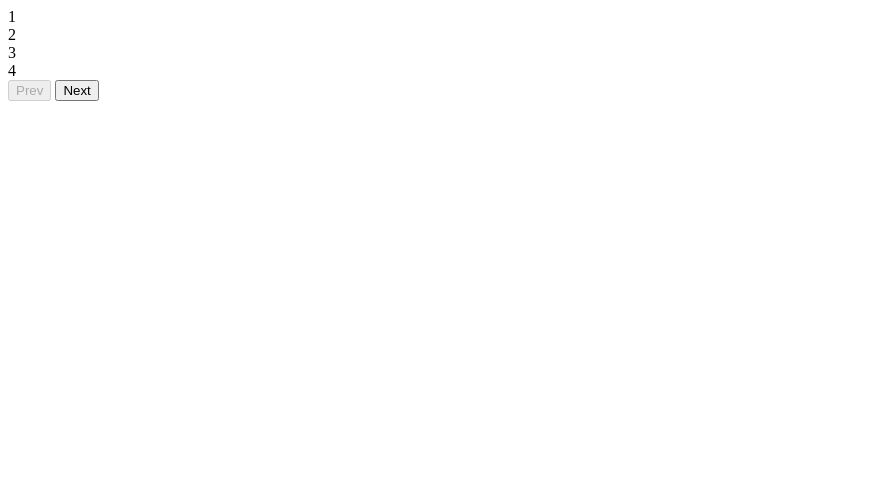
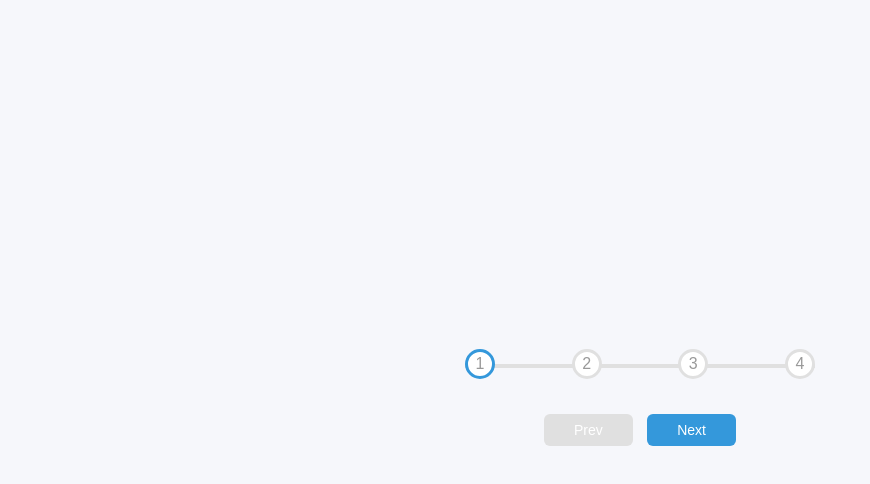
Before and after one commit to Aniket-Wali/50-projects, a plain HTML site: page Day 2 - Progress Steps/index.html in a window 1280 px wide. Shown: the whole page, without its empty margins (0-870 px from the left). Drawn offline with Linux system fonts and the light colour scheme; a web font is replaced by a local one.

Commit message:
added styles to the page.

```diff
--- a/Day 2 - Progress Steps/index.html
+++ b/Day 2 - Progress Steps/index.html
@@ -10,7 +10,7 @@
 <body>
     <div class="container">
         <div class="progress-container">
-            <div class="progress" id="progress">
+            <div class="progress" id="progress"></div>
             <div class="circle active">1</div>
             <div class="circle">2</div>
             <div class="circle">3</div>
@@ -19,7 +19,6 @@
         <button class="btn" id="prev" disabled>Prev</button>
         <button class="btn" id="next">Next</button>
     </div>
-    </div>
     <script src="./script.js"></script>
 </body>
 </html>
--- a/Day 2 - Progress Steps/style.css
+++ b/Day 2 - Progress Steps/style.css
@@ -0,0 +1,95 @@
+@import url('https://fonts.googleapis.com/css?family=Muli&display=swap');
+
+*{
+    box-sizing: border-box;
+}
+
+body {
+    font-family: 'Muli', sans-serif;
+    display: flex;
+    align-items: center;
+    justify-content: center;
+    height: 100vh;
+    overflow: hidden;
+    margin: 0;
+    background-color: #f6f7fb;
+}
+
+.container {
+    text-align: center;
+}
+
+.progress-container {
+    display: flex;
+    justify-content: space-between;
+    position: relative;
+    margin-bottom: 30px;
+    max-width: 100%;
+    width:350px;
+}
+
+.progress-container::before {
+    content : '';
+    background-color: #e0e0e0;
+    position: absolute;
+    top: 50%;
+    transition: translateY(-50%);
+    left:0;
+    height: 4px;
+    width: 100%;
+    z-index: -1;
+}
+
+.progress {
+    background-color: #3498db;
+    position: absolute;
+    top: 50%;
+    transition: translateY(-50%);
+    left:0;
+    height: 4px;
+    width: 0%;
+    z-index: -1;
+    transition: 0.4s ease;
+}
+
+.circle {
+    background-color: #ffffff;
+    color: #999;
+    border-radius: 50%;
+    height: 30px;
+    width: 30px;
+    display: flex;
+    align-items: center;
+    justify-content: center;
+    border: 3px solid #e0e0e0;
+    transition: 0.4s ease;
+}
+
+.circle.active {
+    border-color: #3498db;
+}
+
+.btn {
+    background-color: #3498db;
+    color: #fff;
+    border: 0;
+    border-radius: 6px;
+    cursor: pointer;
+    font-family: inherit;
+    padding: 8px 30px;
+    margin: 5px;
+    font-size: 14px;
+}
+
+.btn:active {
+    transform: scale(0.98);
+}
+
+.btn:focus {
+    outline: 0;
+}
+
+.btn:disabled {
+    background-color: #e0e0e0;
+    cursor: not-allowed;
+}
```
Lines whose indentation alone changed are shown as unchanged.
